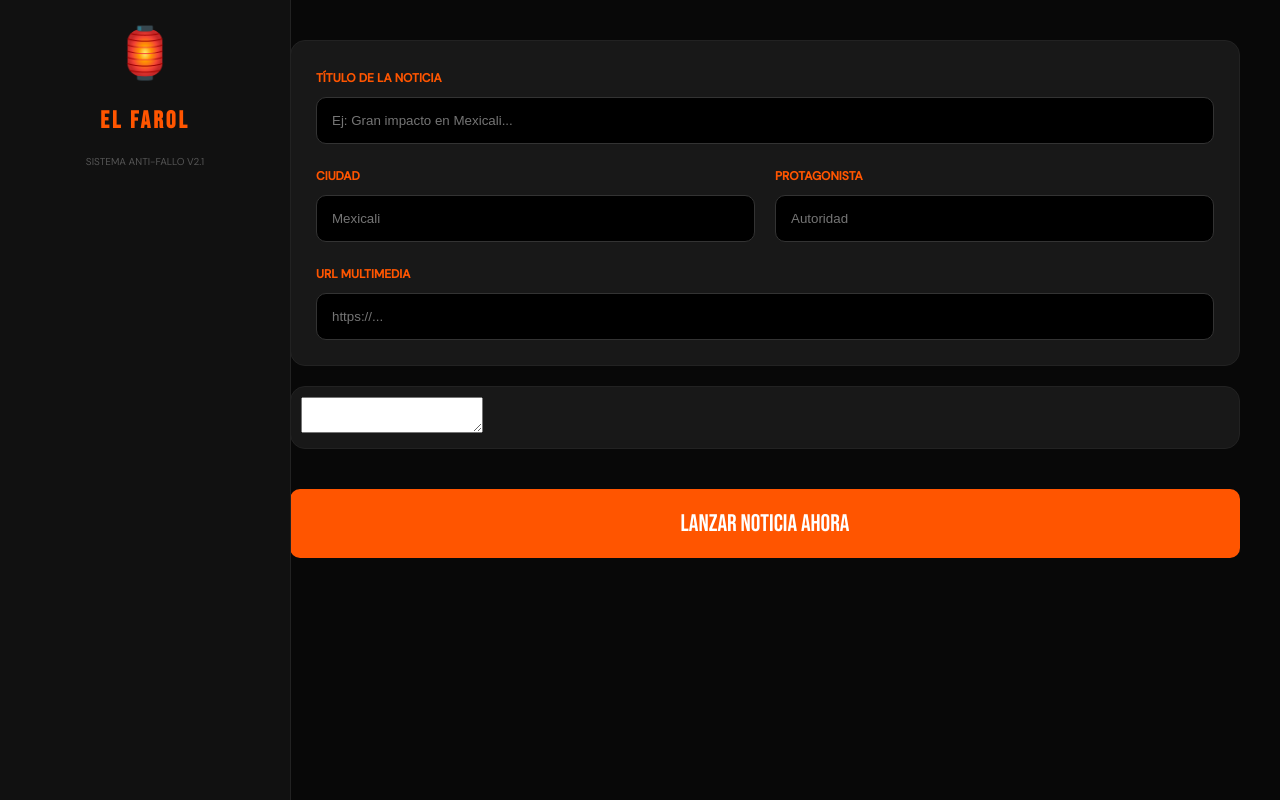
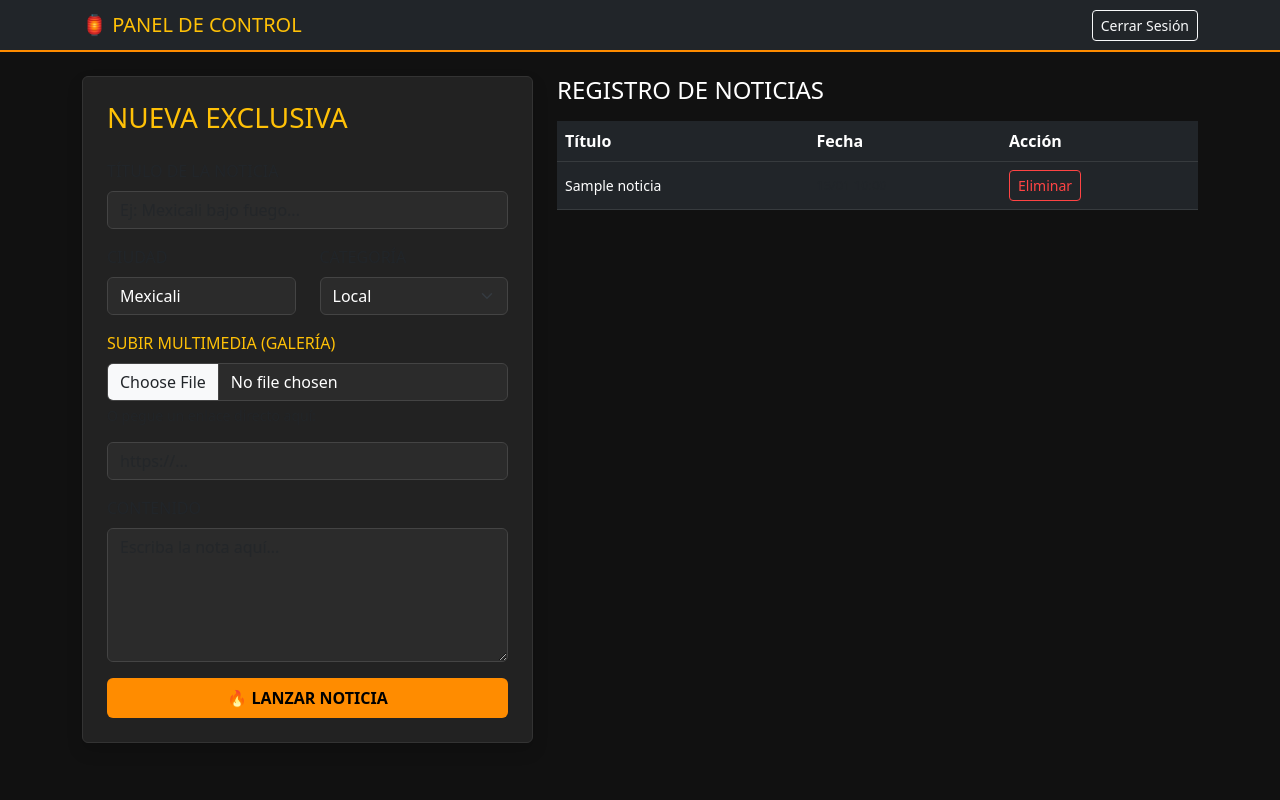
Before and after one commit to josecolor/farol-web., a Flask app: page /admin in a window 1280 px wide. Run offline with Flask 3, Linux system fonts and the light colour scheme; the visitor is signed in with stand-in values (Sample User, id 1); tables that the repository leaves empty hold one stand-in row (values such as "Sample post"); some libraries are stand-ins or nearby versions.

Commit message:
Update admin.html

```diff
--- a/templates/admin.html
+++ b/templates/admin.html
@@ -2,107 +2,100 @@
 <html lang="es">
 <head>
     <meta charset="UTF-8">
-  <title>Editor Maestro | El Farol</title>
-  <link href="https://fonts.googleapis.com/css2?family=Bebas+Neue&family=DM+Sans:wght@400;500&display=swap" rel="stylesheet">
-  <script src="https://cdnjs.cloudflare.com/ajax/libs/tinymce/6.8.3/tinymce.min.js"></script>
+    <meta name="viewport" content="width=device-width, initial-scale=1.0">
+    <title>Panel de Control | El Farol</title>
+    <link href="https://cdn.jsdelivr.net/npm/bootstrap@5.3.0/dist/css/bootstrap.min.css" rel="stylesheet">
     <style>
-    :root { --naranja: #FF5500; --bg: #080808; }
-    body { background: var(--bg); color: #fff; font-family: 'DM Sans', sans-serif; margin: 0; display: flex; }
-    .sidebar { width: 250px; height: 100vh; background: #111; border-right: 1px solid #222; padding: 20px; text-align: center; position: fixed; }
-    .main { margin-left: 250px; width: 100%; padding: 40px; }
-    .card { background: #181818; padding: 25px; border-radius: 15px; border: 1px solid #222; margin-bottom: 20px; }
-    input { background: #000; border: 1px solid #333; color: #fff; padding: 15px; width: 100%; border-radius: 10px; margin-top: 10px; box-sizing: border-box; }
-    .btn { background: var(--naranja); color: #fff; border: none; padding: 20px; width: 100%; border-radius: 10px; font-family: 'Bebas Neue'; font-size: 24px; cursor: pointer; margin-top: 20px; }
-    label { font-size: 12px; color: var(--naranja); text-transform: uppercase; font-weight: bold; }
+        body { background-color: #111; color: white; }
+        .navbar { border-bottom: 2px solid #ff8c00; }
+        .card { background: #222; border: 1px solid #333; }
+        .form-control, .form-select { background-color: #2b2b2b !important; color: white !important; border: 1px solid #444 !important; }
+        .btn-warning { background-color: #ff8c00 !important; font-weight: bold; border: none; }
+        .btn-outline-danger { color: #ff4444; border-color: #ff4444; }
     </style>
 </head>
 <body>
 
-<aside class="sidebar">
-  <div style="font-size: 50px;">🏮</div>
-  <h2 style="font-family: 'Bebas Neue'; letter-spacing: 3px; color: var(--naranja);">EL FAROL</h2>
-  <p style="font-size: 10px; color: #555;">SISTEMA ANTI-FALLO V2.1</p>
-</aside>
+<nav class="navbar navbar-dark bg-dark mb-4">
+    <div class="container d-flex justify-content-between">
+        <span class="navbar-brand mb-0 h1 text-warning">🏮 PANEL DE CONTROL</span>
+        <a href="/logout" class="btn btn-sm btn-outline-light">Cerrar Sesión</a>
+    </div>
+</nav>
 
-<main class="main">
-  <form id="form-final" method="POST" action="/admin">
+<div class="container">
+    <div class="row">
+        <div class="col-md-5 mb-4">
+            <div class="card p-4 shadow">
+                <h3 class="text-warning mb-4">NUEVA EXCLUSIVA</h3>
+                <form action="/admin" method="POST" enctype="multipart/form-data">
+                    <div class="mb-3">
+                        <label class="form-label">TÍTULO DE LA NOTICIA</label>
+                        <input type="text" name="titulo" class="form-control" placeholder="Ej: Mexicali bajo fuego..." required>
+                    </div>
 
-    <div class="card">
-      <label>Título de la Noticia</label>
-      <input type="text" name="titulo" id="f-titulo" placeholder="Ej: Gran impacto en Mexicali..." required>
-
-      <div style="display: flex; gap: 20px; margin-top: 20px;">
-        <div style="flex: 1;">
-          <label>Ciudad</label>
-          <input type="text" name="ciudad" id="f-ciudad" placeholder="Mexicali" required>
+                    <div class="row mb-3">
+                        <div class="col">
+                            <label class="form-label">CIUDAD</label>
+                            <input type="text" name="ciudad" class="form-control" value="Mexicali">
                         </div>
-        <div style="flex: 1;">
-          <label>Protagonista</label>
-          <input type="text" name="protagonista" id="f-protagonista" placeholder="Autoridad" required>
+                        <div class="col">
+                            <label class="form-label">CATEGORÍA</label>
+                            <select name="categoria" class="form-select">
+                                <option value="Local">Local</option>
+                                <option value="Nacional">Nacional</option>
+                                <option value="Seguridad">Seguridad</option>
+                            </select>
                         </div>
                     </div>
 
-      <div style="margin-top: 20px;">
-        <label>URL Multimedia</label>
-        <input type="text" name="multimedia" id="f-multimedia" placeholder="https://...">
+                    <div class="mb-3">
+                        <label class="form-label text-warning">SUBIR MULTIMEDIA (GALERÍA)</label>
+                        <input type="file" name="archivo" class="form-control" accept="image/*,video/*">
+                        <p class="small text-muted mt-1">O pegue un enlace directo aquí:</p>
+                        <input type="url" name="multimedia" class="form-control" placeholder="https://...">
+                    </div>
+
+                    <div class="mb-3">
+                        <label class="form-label">CONTENIDO</label>
+                        <textarea name="contenido" class="form-control" rows="5" placeholder="Escriba la nota aquí..." required></textarea>
+                    </div>
+
+                    <button type="submit" class="btn btn-warning w-100 py-2">🔥 LANZAR NOTICIA</button>
+                </form>
             </div>
         </div>
 
-    <div class="card" style="padding: 10px;">
-      <textarea id="editor-mxl"></textarea>
-      <input type="hidden" name="contenido" id="hidden-contenido">
+        <div class="col-md-7">
+            <h4 class="mb-3">REGISTRO DE NOTICIAS</h4>
+            <div class="table-responsive">
+                <table class="table table-dark table-hover align-middle">
+                    <thead>
+                        <tr>
+                            <th>Título</th>
+                            <th>Fecha</th>
+                            <th>Acción</th>
+                        </tr>
+                    </thead>
+                    <tbody>
+                        {% for noticia in noticias %}
+                        <tr>
+                            <td class="small">{{ noticia.titulo }}</td>
+                            <td class="text-muted" style="font-size: 0.8rem;">{{ noticia.fecha.strftime('%d/%m %H:%M') }}</td>
+                            <td>
+                                <form action="{{ url_for('eliminar', id=noticia.id) }}" method="POST" style="display:inline;">
+                                    <button class="btn btn-sm btn-outline-danger">Eliminar</button>
+                                </form>
+                            </td>
+                        </tr>
+                        {% endfor %}
+                    </tbody>
+                </table>
+            </div>
+        </div>
+    </div>
 </div>
 
-    <button type="button" class="btn" onclick="forzarEnvio()">
-      LANZAR NOTICIA AHORA
-    </button>
-  </form>
-</main>
-
-<script>
-tinymce.init({
-  selector: '#editor-mxl',
-  height: 400,
-  skin: 'oxide-dark',
-  content_css: 'dark',
-  branding: false,
-  setup: function(ed) {
-    ed.on('init', function() { ed.setContent('<p>Redacte aquí...</p>'); });
-  }
-});
-
-function forzarEnvio() {
-  const editor = tinymce.get('editor-mxl');
-  const contenido = editor.getContent();
-  const form = document.getElementById('form-final');
-
-  if (!contenido || contenido.length < 10) {
-    alert("Error: El editor está vacío.");
-    return;
-  }
-
-  // 1. Sincronización manual total
-  document.getElementById('hidden-contenido').value = contenido;
-
-  // 2. Intento de envío con respuesta de error
-  console.log("Iniciando secuencia de lanzamiento...");
-
-  // Validamos si el servidor está vivo antes de recargar
-  const formData = new FormData(form);
-  fetch(form.action, {
-    method: 'POST',
-    body: formData
-  }).then(response => {
-    if (response.ok) {
-      alert("¡ÉXITO! Noticia lanzada.");
-      window.location.href = "/";
-    } else {
-      alert("FALLO DE SERVIDOR: Error " + response.status + ". El servidor Railway recibió los datos pero los rechazó. Revise su archivo app.py");
-    }
-  }).catch(err => {
-    alert("FALLO DE RED: No hay conexión con el servidor.");
-  });
-}
-</script>
+<script src="https://cdn.jsdelivr.net/npm/bootstrap@5.3.0/dist/js/bootstrap.bundle.min.js"></script>
 </body>
 </html>
```
Lines whose indentation alone changed are shown as unchanged.
